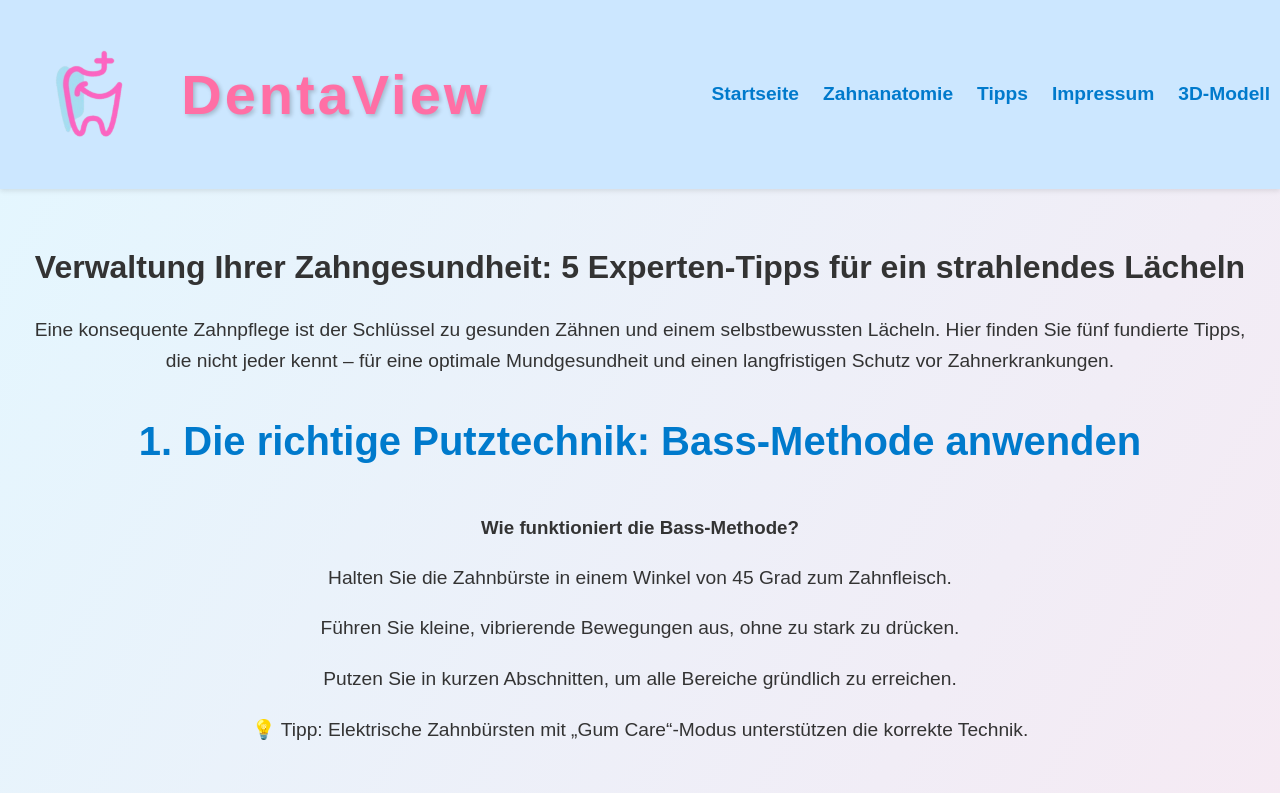
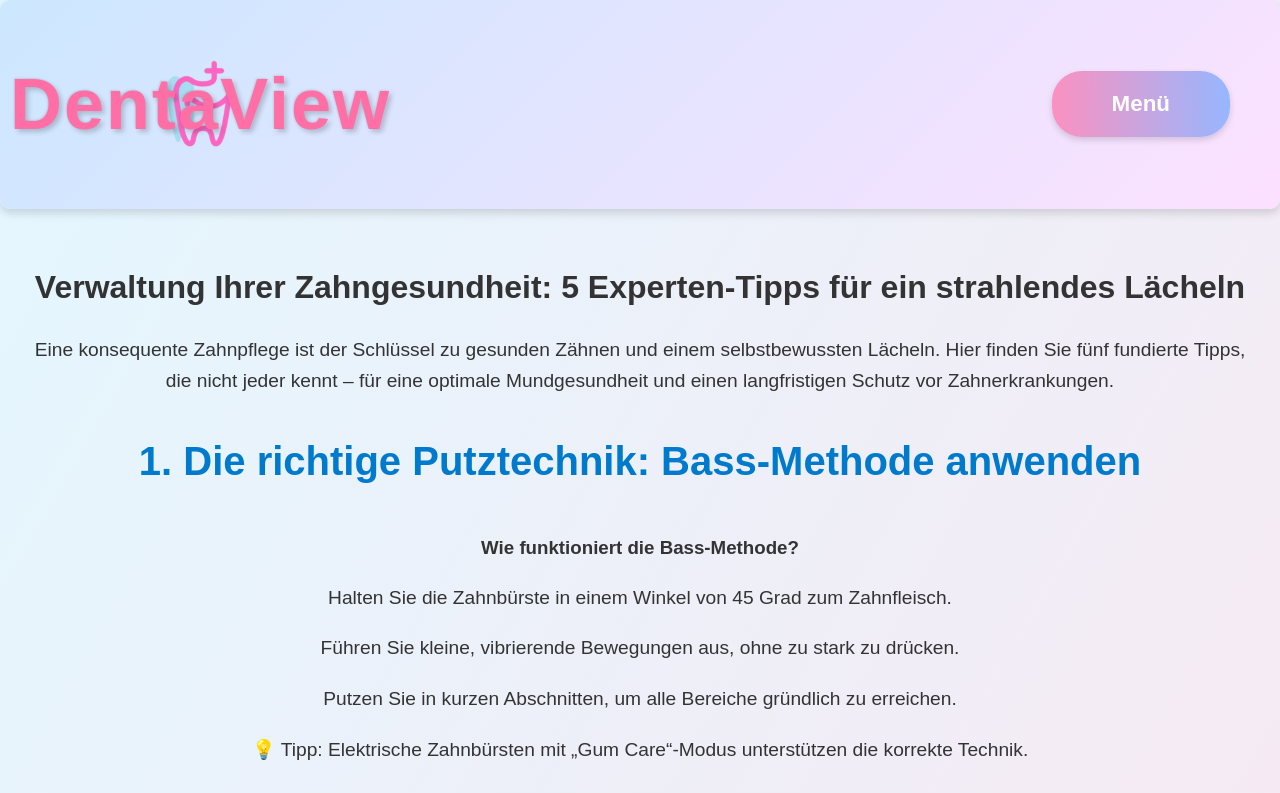
Before and after one commit to sudeyildiz/DentaView-Die4, a React (Create React App) app: page /Beitrag2 in a window 1280 px wide. Shown: the top 793 px of the page. Built offline with nearby package versions, Linux system fonts and the light colour scheme.

Commit message:
Header Design

```diff
--- a/src/Layout.js
+++ b/src/Layout.js
@@ -1,25 +1,39 @@
-import React from 'react';
+import React, { useState } from 'react';
 import './styles.css'; // Globale CSS-Datei importieren
 import { Link } from 'react-router-dom';
-import ThreeDModel from './ThreeDModel';
 
 const Layout = ({ children }) => {
+    const [dropdownOpen, setDropdownOpen] = useState(false);
+
+    const toggleDropdown = () => {
+        setDropdownOpen(!dropdownOpen);
+    };
+
     return (
         <div>
             <header>
+                <div className="header-container">
                     <img src="/logo3.png" alt="DentaView Logo" className="logo" />
-                <h1>
-                    <>DentaView</>
-                </h1>
-                <nav>
-                    <ul>
+                    <h1>DentaView</h1>
+                    <div className="menu">
+                        <button
+                            className="dropdown-button"
+                            onClick={toggleDropdown}
+                        >
+                            Menü
+                        </button>
+                        {dropdownOpen && (
+                            <ul className="dropdown-menu">
                                 <li><Link to="/">Startseite</Link></li>
                                 <li><Link to="/Beitrag1">Zahnanatomie</Link></li>
                                 <li><Link to="/Beitrag2">Tipps</Link></li>
+                                <li><Link to="/model">3D-Modell</Link></li>
+                                <li><Link to="/Quiz">Zahn-Quiz</Link></li>
                                 <li><Link to="/impressum">Impressum</Link></li>
-                        <li><Link to="/model">3D-Modell</Link></li>
                             </ul>
-                </nav>
+                        )}
+                    </div>
+                </div>
             </header>
             <main>{children}</main>
             <footer>
--- a/src/ThreeDModel.js
+++ b/src/ThreeDModel.js
@@ -20,7 +20,7 @@ const ThreeDModel = () => {
         const renderer = new THREE.WebGLRenderer({ antialias: true });
         renderer.setSize(window.innerWidth, window.innerHeight);
         renderer.setPixelRatio(window.devicePixelRatio);
-        renderer.setClearColor(0x0000ff);
+        renderer.setClearColor(0xfce1ff);  // Himmelblau
         mountRef.current.appendChild(renderer.domElement);
 
         // OrbitControls hinzufügen
--- a/src/styles.css
+++ b/src/styles.css
@@ -1,52 +1,117 @@
-/* Header-Styling */
+/* Header */
 header {
-    background-color: #cce7ff; /* Helles Blau */
+    background: linear-gradient(135deg, #cce7ff, #fce1ff);
+    padding: 20px 50px;
+    box-shadow: 0 4px 10px rgba(0, 0, 0, 0.15);
+    border-radius: 10px;
+    position: relative;
+}
+
+.header-container {
     display: flex;
     align-items: center;
     justify-content: space-between;
-    padding: 10px 10px;
-    box-shadow: 0 2px 5px rgba(0, 0, 0, 0.1);
 }
 
+/* Logo */
 header img.logo {
-    margin: 0;
-    margin-left: -70px;
-    width: 300px; /* Größeres Logo */
+    width: 300px;
     height: auto;
-    text-shadow: 0px 4px 8px rgba(0, 0, 0, 0.2); /* Sanfter Schatten unter dem Logo */
-
 }
 
+/* Überschrift */
+header h1 {
+    font-size: 4.5em;
+    color: #ff6fa5; /* Rosa Farbe */
+    font-family: 'Montserrat', sans-serif; /* Moderne Schriftart */
+    font-weight: bold;
+    letter-spacing: 2px;
+    margin: 0;
+    margin-left: -1000px;
+    text-align: center;
+    flex: 1;
 
-header h1 {
-    font-size: 3.5em; /* Etwas kleinere Schrift für Eleganz */
-    margin: 0;
-    margin-left: -280px; /* Verschiebt den Titel weiter nach links */
-    color: #ff6fa5; /* Rosa Schrift */
-    font-family: 'Poppins', sans-serif; /* Elegante, moderne Schriftart */
-    letter-spacing: 3px; /* Mehr Abstand zwischen Buchstaben für bessere Lesbarkeit */
-    text-shadow: 2px 2px 4px rgba(0, 0, 0, 0.2); /* Sanfter Schatten für Tiefe */
-    font-weight: 600; /* Halb-Fett für einen modernen Look */
+    /* Textschatten für Tiefe */
+    text-shadow: 3px 3px 5px rgba(0, 0, 0, 0.2), -1px -1px 2px rgba(0, 0, 0, 0.1);
+
+    /* Bewegungseffekt */
+    animation: moveText 3s ease-in-out infinite;
 }
 
-
-/* Navigation */
-.nav-links {
-    display: flex;
-    gap: 15px;
+/* Animation für sanfte Bewegung */
+@keyframes moveText {
+    0% {
+        transform: translateX(0) scale(1);
+    }
+    50% {
+        transform: translateX(-10px) scale(1.05);
+    }
+    100% {
+        transform: translateX(0) scale(1);
+    }
+}
+/* Menü */
+.menu {
+    font-size: 1.4em;
+    position: relative;
 }
 
-.nav-links a {
-    text-decoration: none;
-    background-color: #6fa5ff; /* Blau für Buttons */
+.dropdown-button {
+    background: linear-gradient(90deg, rgba(255, 111, 165, 0.7), rgba(111, 165, 255, 0.71));
     color: white;
-    padding: 10px 15px;
-    border-radius: 10px;
+    border: none;
+    padding: 20px 60px;
+    border-radius: 30px;
     font-size: 1em;
     font-weight: bold;
-    transition: background-color 0.3s;
+    cursor: pointer;
+    box-shadow: 0 3px 6px rgba(0, 0, 0, 0.15);
+    transition: transform 0.3s, box-shadow 0.3s;
 }
 
-.nav-links a:hover {
-    background-color: #ff6fa5; /* Rosa Hover-Farbe */
+.dropdown-button:hover {
+    transform: translateY(-3px);
+    box-shadow: 0 6px 12px rgba(0, 0, 0, 0.2);
 }
+
+/* Dropdown Menü */
+.dropdown-menu {
+    position: absolute;
+    top: 50px;
+    right: 0;
+    background: white;
+    border-radius: 10px;
+    box-shadow: 0 4px 10px rgba(0, 0, 0, 0.15);
+    list-style: none;
+    padding: 10px 20px;
+    z-index: 10;
+    width: 200px;
+    text-align: left;
+}
+
+.dropdown-menu li {
+    margin: 10px 0;
+}
+
+.dropdown-menu a {
+    text-decoration: none;
+    color: #333;
+    font-weight: bold;
+    padding: 8px 10px;
+    display: block;
+    border-radius: 5px;
+    transition: color 0.3s, background-color 0.3s;
+}
+
+.dropdown-menu a:hover {
+    background: #ff6fa5;
+    color: white;
+}
+
+/* Footer */
+footer {
+    text-align: center;
+    padding: 20px;
+    background: #f1f1f1;
+    margin-top: 20px;
+}
```
Lines whose indentation alone changed are shown as unchanged.
